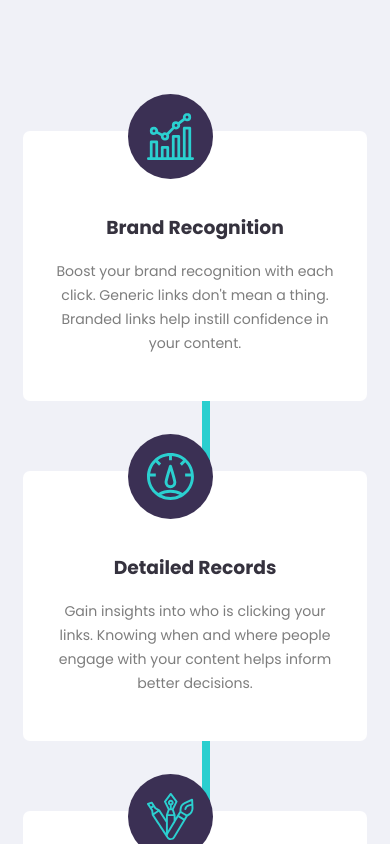
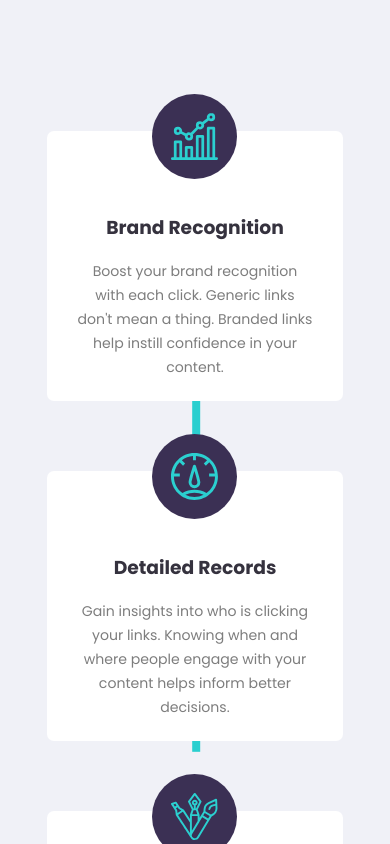
Before and after one commit to yirano/react-api_lp, a React (Create React App) app: page / in a window 390 px wide. Shown: the part 1400-2244 px from the top of the page. Built offline with nearby package versions, Linux system fonts and the light colour scheme.

Commit message:
Position border of cta cards in center on responsive

```diff
--- a/src/components/statistics/statistics.scss
+++ b/src/components/statistics/statistics.scss
@@ -29,7 +29,7 @@
 		flex-wrap: wrap;
 		position: relative;
 		justify-content: center;
-		height: 33vh;
+		height: 453px;
 		width: 85%;
 		margin: 0 auto;
 
@@ -48,6 +48,7 @@
 			width: 30%;
 			min-height: 270px;
 			max-height: 290px;
+			max-width: 290px;
 			padding: 10px 30px;
 			margin: 35px 15px;
 			text-align: left;
@@ -115,9 +116,9 @@
 			flex-basis: 0;
 
 			.border {
+				width: 100%;
 				top: 45%;
-				left: -108px;
-				width: 600px;
+				left: -1.2%;
 				transform: rotate(90deg);
 			}
 
```
